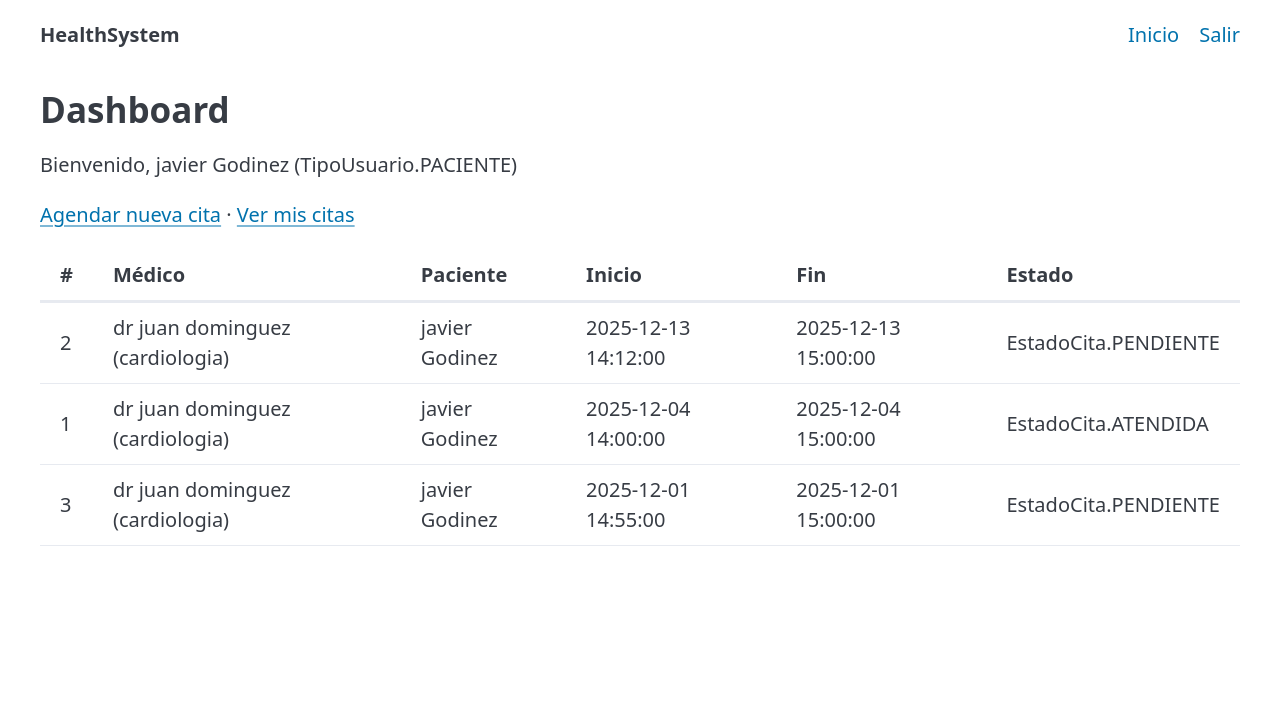
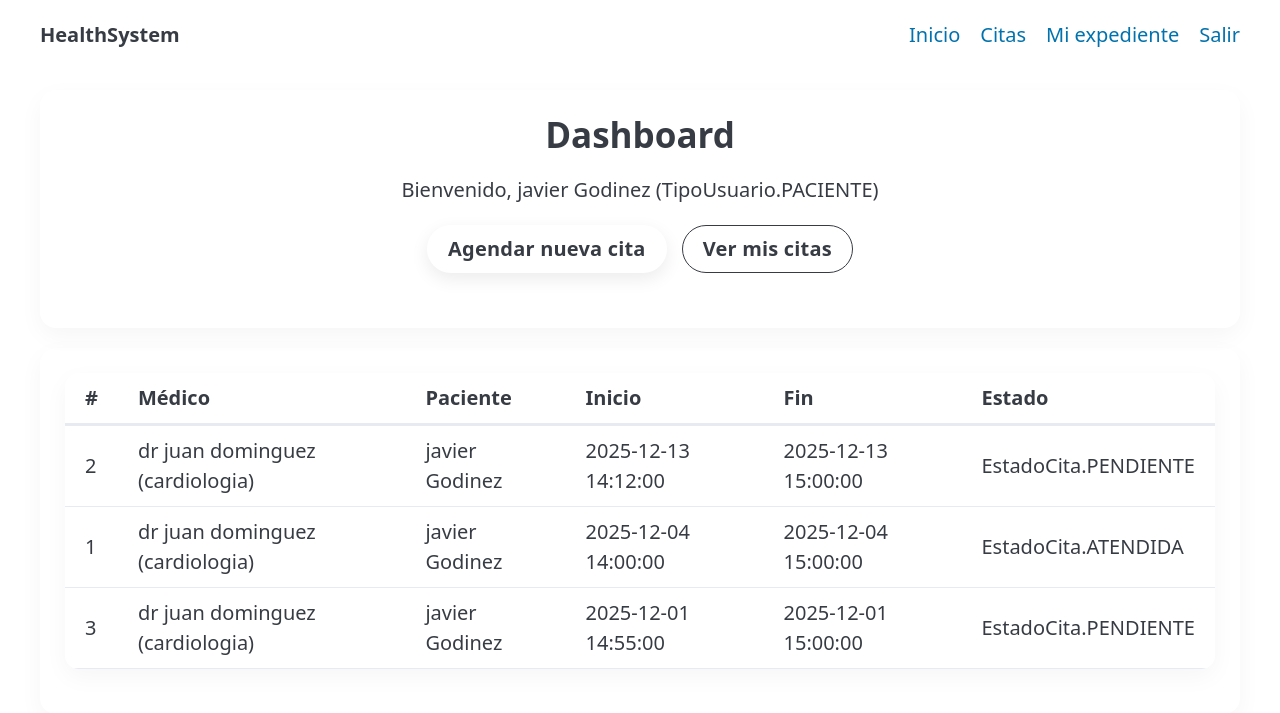
Before and after one commit to GuillenJavier/HSWEB, a Flask app: page / in a window 1280 px wide. Shown: the top 713 px of the page. Run offline with Flask 3, Linux system fonts and the light colour scheme; a user stored in the database is signed in; some libraries are stand-ins or nearby versions.

Commit message:
tu mensaje

```diff
--- a/app.py
+++ b/app.py
@@ -12,12 +12,14 @@
 from models import Usuario, Medico, Cita, TipoUsuario, EstadoCita, Expediente
 from utils import has_overlap
 
+# ----------------- APP & LOGIN -----------------
 app = Flask(__name__)
 app.config["SECRET_KEY"] = os.environ.get("SECRET_KEY", secrets.token_hex(32))
+
 init_db()
 
 login_manager = LoginManager()
-login_manager.login_view = "login"
+login_manager.login_view = "login"  # endpoint al que redirige si no estás autenticado
 login_manager.init_app(app)
 
 @contextmanager
@@ -37,15 +39,18 @@
     with get_db() as db:
         return db.get(Usuario, int(user_id))
 
+
+# ----------------- HELPERS -----------------
 def saludo_actual():
-    hora = datetime.now().hour
-    if 5 <= hora <= 11:
+    h = datetime.now().hour
+    if 5 <= h <= 11:
         return "Buen día"
-    elif 12 <= hora <= 18:
+    elif 12 <= h <= 18:
         return "Buenas tardes"
-    else:
-        return "Buenas noches"
+    return "Buenas noches"
 
+
+# ----------------- DASHBOARD -----------------
 @app.route("/")
 @login_required
 def dashboard():
@@ -67,8 +72,8 @@
                 saludo = saludo_actual()
                 doctor_nombre = f"Dr. {medico.usuario.nombre} {medico.usuario.apellido}"
 
-            # --- NUEVO: lista de pacientes del doctor (únicos) ---
             if medico:
+                # Pacientes únicos que han tenido citas con este médico
                 pacientes = (
                     db.query(Usuario)
                     .join(Cita, Cita.paciente_id == Usuario.id)
@@ -77,7 +82,7 @@
                     .order_by(Usuario.apellido.asc(), Usuario.nombre.asc())
                     .all()
                 )
-                # conteo de citas pendientes por paciente (>= ahora)
+                # Conteo de citas pendientes por paciente
                 ahora = datetime.now()
                 rows = (
                     db.query(Cita.paciente_id, func.count(Cita.id))
@@ -95,21 +100,10 @@
             joinedload(Cita.medico).joinedload(Medico.usuario),
             joinedload(Cita.paciente),
         )
-
         if current_user.tipo == TipoUsuario.MEDICO and medico:
-            citas = (
-                base_query
-                .filter(Cita.medico_id == medico.id)
-                .order_by(Cita.start_at.desc())
-                .all()
-            )
+            citas = base_query.filter(Cita.medico_id == medico.id).order_by(Cita.start_at.desc()).all()
         elif current_user.tipo == TipoUsuario.PACIENTE:
-            citas = (
-                base_query
-                .filter(Cita.paciente_id == current_user.id)
-                .order_by(Cita.start_at.desc())
-                .all()
-            )
+            citas = base_query.filter(Cita.paciente_id == current_user.id).order_by(Cita.start_at.desc()).all()
         else:
             citas = base_query.order_by(Cita.start_at.desc()).all()
 
@@ -120,11 +114,12 @@
         EstadoCita=EstadoCita,
         saludo=saludo,
         doctor_nombre=doctor_nombre,
-        pacientes=pacientes,              # <-- NUEVO
-        pending_counts=pending_counts     # <-- NUEVO
+        pacientes=pacientes,
+        pending_counts=pending_counts
     )
 
-# ---------- Auth ----------
+
+# ----------------- AUTH -----------------
 @app.route("/register", methods=["GET", "POST"])
 def register():
     if request.method == "POST":
@@ -139,6 +134,7 @@
             if db.query(Usuario).filter_by(email=email).first():
                 flash("El correo ya está registrado", "warning")
                 return redirect(url_for("register"))
+
             u = Usuario(
                 nombre=nombre,
                 apellido=apellido,
@@ -148,29 +144,37 @@
             )
             db.add(u)
             db.flush()
+
             if u.tipo == TipoUsuario.MEDICO:
                 if not especialidad:
                     flash("Debes indicar la especialidad del médico", "warning")
                     return redirect(url_for("register"))
                 m = Medico(usuario_id=u.id, especialidad=especialidad)
                 db.add(m)
+
         flash("Registro exitoso. Inicia sesión.", "success")
         return redirect(url_for("login"))
     return render_template("register.html", TipoUsuario=TipoUsuario)
+
 
 @app.route("/login", methods=["GET", "POST"])
 def login():
     if request.method == "POST":
         email = request.form["email"].strip().lower()
         password = request.form["password"]
+
         with get_db() as db:
             u = db.query(Usuario).filter_by(email=email).first()
             if not u or not check_password_hash(u.password_hash, password):
                 flash("Credenciales inválidas", "danger")
                 return redirect(url_for("login"))
+
             login_user(u)
-            return redirect(url_for("dashboard"))
+            next_url = request.args.get("next")
+            return redirect(next_url or url_for("dashboard"))
+
     return render_template("login.html")
+
 
 @app.route("/logout")
 @login_required
@@ -178,7 +182,8 @@
     logout_user()
     return redirect(url_for("login"))
 
-# ---------- Citas ----------
+
+# ----------------- CITAS -----------------
 @app.route("/citas")
 @login_required
 def citas_list():
@@ -191,27 +196,17 @@
             joinedload(Cita.medico).joinedload(Medico.usuario),
             joinedload(Cita.paciente),
         )
-
         if current_user.tipo == TipoUsuario.MEDICO and medico:
-            citas = (
-                base_query
-                .filter(Cita.medico_id == medico.id)
-                .order_by(Cita.start_at.desc())
-                .all()
-            )
+            citas = base_query.filter(Cita.medico_id == medico.id).order_by(Cita.start_at.desc()).all()
         elif current_user.tipo == TipoUsuario.PACIENTE:
-            citas = (
-                base_query
-                .filter(Cita.paciente_id == current_user.id)
-                .order_by(Cita.start_at.desc())
-                .all()
-            )
+            citas = base_query.filter(Cita.paciente_id == current_user.id).order_by(Cita.start_at.desc()).all()
         else:
             citas = base_query.order_by(Cita.start_at.desc()).all()
 
         medicos = db.query(Medico).options(joinedload(Medico.usuario)).all()
 
     return render_template("appointments_list.html", citas=citas, medicos=medicos, EstadoCita=EstadoCita)
+
 
 @app.route("/citas/nueva", methods=["GET", "POST"])
 @login_required
@@ -233,6 +228,7 @@
             if has_overlap(db, medico_id, start_at, end_at):
                 flash("El médico ya tiene una cita en ese horario", "warning")
                 return redirect(url_for("citas_new"))
+
             cita = Cita(
                 medico_id=medico_id,
                 paciente_id=current_user.id,
@@ -242,10 +238,12 @@
                 notas=notas,
             )
             db.add(cita)
+
         flash("Cita creada", "success")
         return redirect(url_for("citas_list"))
 
     return render_template("appointments_new.html", medicos=medicos)
+
 
 @app.route("/citas/<int:cita_id>/editar", methods=["GET", "POST"])
 @login_required
@@ -270,6 +268,7 @@
         if current_user.tipo == TipoUsuario.MEDICO:
             medico_actual = db.query(Medico).filter(Medico.usuario_id == current_user.id).first()
 
+    # permisos para ver/editar
     puede_ver = (
         current_user.tipo == TipoUsuario.ADMIN
         or (current_user.tipo == TipoUsuario.PACIENTE and current_user.id == cita.paciente_id)
@@ -299,6 +298,7 @@
 
             target_medico_id = c.medico_id
 
+            # Admin y Médico pueden modificar todo
             if current_user.tipo in (TipoUsuario.ADMIN, TipoUsuario.MEDICO):
                 if "medico_id" in request.form:
                     try:
@@ -321,8 +321,7 @@
                 )
                 c.estado = EstadoCita(estado_val)
                 c.notas = request.form.get("notas") or None
-            else:
-                target_medico_id = c.medico_id
+            # Paciente: solo fechas (ya tomadas arriba)
 
             if has_overlap(db, target_medico_id, start_at, end_at, exclude_id=c.id):
                 flash("El médico ya tiene una cita en ese horario", "warning")
@@ -336,8 +335,8 @@
         return redirect(url_for("citas_list"))
 
     es_admin = current_user.tipo == TipoUsuario.ADMIN
-    es_medico = current_user.tipo == TipoUsuario.MEDICO and medico_actual and medico_actual.id == cita.medico_id
-    puede_editar_todo = es_admin or es_medico
+    es_medico_prop = current_user.tipo == TipoUsuario.MEDICO and medico_actual and medico_actual.id == cita.medico_id
+    puede_editar_todo = es_admin or es_medico_prop
 
     return render_template(
         "appointments_edit.html",
@@ -346,6 +345,7 @@
         EstadoCita=EstadoCita,
         puede_editar_todo=puede_editar_todo
     )
+
 
 @app.route("/citas/<int:cita_id>/cancelar", methods=["POST"])
 @login_required
@@ -369,6 +369,7 @@
             flash("No tienes permisos para cancelar esta cita", "danger")
             return redirect(url_for("citas_list"))
 
+        # Paciente solo puede cancelar con 24h de anticipación
         if current_user.tipo == TipoUsuario.PACIENTE:
             ahora = datetime.now()
             if c.start_at - ahora < timedelta(hours=24):
@@ -380,7 +381,8 @@
     flash("Cita cancelada", "success")
     return redirect(url_for("citas_list"))
 
-# ---------- Doctores ----------
+
+# ----------------- DOCTORES -----------------
 @app.route("/doctores")
 @login_required
 def doctores_list():
@@ -389,6 +391,65 @@
     with get_db() as db:
         doctores = db.query(Medico).options(joinedload(Medico.usuario)).order_by(Medico.id.asc()).all()
     return render_template("doctores_list.html", doctores=doctores)
+
+
+@app.route("/doctor/<int:medico_id>")
+@login_required
+def doctor_perfil(medico_id: int):
+    with get_db() as db:
+        medico = (
+            db.query(Medico)
+            .options(joinedload(Medico.usuario))
+            .filter(Medico.id == medico_id)
+            .first()
+        )
+        if not medico:
+            flash("Médico no encontrado", "warning")
+            return redirect(url_for("dashboard"))
+
+        es_admin = current_user.tipo == TipoUsuario.ADMIN
+        es_el_mismo_medico = False
+        if current_user.tipo == TipoUsuario.MEDICO:
+            medico_actual = db.query(Medico).filter(Medico.usuario_id == current_user.id).first()
+            es_el_mismo_medico = bool(medico_actual and medico_actual.id == medico.id)
+
+        if not (es_admin or es_el_mismo_medico):
+            abort(403)
+
+        hoy_inicio = datetime.combine(datetime.today().date(), time.min)
+        citas = (
+            db.query(Cita)
+            .options(
+                joinedload(Cita.paciente),
+                joinedload(Cita.medico).joinedload(Medico.usuario),
+            )
+            .filter(
+                Cita.medico_id == medico.id,
+                Cita.start_at >= hoy_inicio,
+            )
+            .order_by(Cita.start_at.asc())
+            .all()
+        )
+
+        pacientes = (
+            db.query(Usuario)
+            .join(Cita, Cita.paciente_id == Usuario.id)
+            .filter(Cita.medico_id == medico.id)
+            .distinct()
+            .order_by(Usuario.apellido.asc(), Usuario.nombre.asc())
+            .all()
+        )
+
+    puede_editar_expediente = es_admin or es_el_mismo_medico
+    return render_template(
+        "doctor_perfil.html",
+        medico=medico,
+        citas=citas,
+        pacientes=pacientes,
+        EstadoCita=EstadoCita,
+        puede_editar_expediente=puede_editar_expediente
+    )
+
 
 @app.route("/doctor/consultas")
 @login_required
@@ -428,8 +489,9 @@
         "doctor_consultas.html",
         citas=citas,
         EstadoCita=EstadoCita,
-        selected_paciente=selected_paciente  # <-- NUEVO
+        selected_paciente=selected_paciente
     )
+
 
 @app.route("/doctor/consultas/concluidas")
 @login_required
@@ -459,10 +521,42 @@
 
     return render_template("doctor_concluidas.html", citas=citas, EstadoCita=EstadoCita)
 
-# ---------- Expediente ----------
+
+@app.route("/doctor/expedientes")
+@login_required
+def doctor_expedientes():
+    """Lista de pacientes atendidos por el doctor con acceso a sus expedientes."""
+    if current_user.tipo != TipoUsuario.MEDICO:
+        abort(403)
+
+    with get_db() as db:
+        medico = db.query(Medico).filter(Medico.usuario_id == current_user.id).first()
+        if not medico:
+            flash("No hay registro de médico asociado a tu usuario.", "warning")
+            return redirect(url_for("dashboard"))
+
+        pacientes = (
+            db.query(Usuario)
+            .join(Cita, Cita.paciente_id == Usuario.id)
+            .filter(Cita.medico_id == medico.id)
+            .distinct()
+            .order_by(Usuario.apellido.asc(), Usuario.nombre.asc())
+            .all()
+        )
+
+    # El propio médico puede editar expedientes
+    return render_template(
+        "doctor_expedientes.html",
+        pacientes=pacientes,
+        puede_editar_expediente=True
+    )
+
+
+# ----------------- EXPEDIENTE -----------------
 @app.route("/expediente/<int:paciente_id>")
 @login_required
 def expediente_view(paciente_id: int):
+    # Paciente solo ve el suyo; médico/admin pueden ver cualquiera
     if current_user.tipo == TipoUsuario.PACIENTE and current_user.id != paciente_id:
         abort(403)
 
@@ -487,6 +581,7 @@
         puede_editar=puede_editar
     )
 
+
 @app.route("/expediente/<int:paciente_id>/editar", methods=["GET", "POST"])
 @login_required
 def expediente_edit(paciente_id: int):
@@ -500,6 +595,7 @@
             return redirect(url_for("dashboard"))
 
         expediente = db.query(Expediente).filter(Expediente.paciente_id == paciente_id).first()
+
         if request.method == "POST":
             antecedentes = request.form.get("antecedentes") or None
             alergias = request.form.get("alergias") or None
@@ -521,11 +617,13 @@
             flash("Expediente guardado", "success")
             return redirect(url_for("expediente_view", paciente_id=paciente_id))
 
+    # GET (segunda consulta para hidratar si hizo rollback previo)
     with get_db() as db:
         expediente = db.query(Expediente).filter(Expediente.paciente_id == paciente_id).first()
 
     return render_template("expediente_edit.html", paciente=paciente, expediente=expediente)
 
-# --------- Run ---------
+
+# ----------------- RUN -----------------
 if __name__ == "__main__":
     app.run(debug=True, host="127.0.0.1", port=5000)
--- a/templates/_layout.html
+++ b/templates/_layout.html
@@ -5,6 +5,82 @@
   <meta name="viewport" content="width=device-width, initial-scale=1">
   <title>{% block title %}HealthSystem{% endblock %}</title>
   <link rel="stylesheet" href="https://cdn.jsdelivr.net/npm/@picocss/pico@2/css/pico.min.css">
+
+  <style>
+    /* --- Utilidades --- */
+    .center {
+      text-align: center;
+    }
+    .action-bar {
+      display: flex;
+      gap: 0.75rem;
+      justify-content: center;
+      align-items: center;
+      flex-wrap: wrap;
+      margin: 1rem 0 1.5rem;
+    }
+    .btn {
+      display: inline-flex;
+      align-items: center;
+      justify-content: center;
+      padding: 0.65rem 1rem;
+      border-radius: 999px;
+      text-decoration: none !important;
+      border: 1px solid transparent;
+      transition: transform .08s ease, box-shadow .2s ease, background .2s ease;
+      font-weight: 600;
+      letter-spacing: .2px;
+      line-height: 1;
+      white-space: nowrap;
+    }
+    .btn:hover { transform: translateY(-1px); }
+    .btn:active { transform: translateY(0); }
+
+    .btn-primary {
+      background: var(--primary);
+      color: var(--primary-inverse);
+      box-shadow: 0 6px 18px rgba(0,0,0,.08);
+    }
+    .btn-primary:hover {
+      filter: brightness(1.03);
+      box-shadow: 0 8px 22px rgba(0,0,0,.12);
+    }
+
+    .btn-secondary {
+      background: var(--muted-border-color);
+      color: var(--muted-color);
+    }
+
+    .btn-ghost {
+      background: transparent;
+      color: var(--primary);
+      border-color: var(--primary);
+    }
+
+    /* Tarjetas suaves para secciones */
+    .card {
+      border: 1px solid var(--muted-border-color);
+      border-radius: 16px;
+      padding: 1.25rem;
+      background: var(--card-background-color, var(--background-color));
+      box-shadow: 0 8px 24px rgba(0,0,0,.04);
+    }
+
+    /* Tabla más limpia */
+    table {
+      border-collapse: separate;
+      border-spacing: 0;
+      overflow: hidden;
+      border-radius: 14px;
+      box-shadow: 0 8px 24px rgba(0,0,0,.04);
+    }
+    thead th {
+      background: var(--muted-border-color);
+    }
+    tbody tr:hover {
+      background: color-mix(in srgb, var(--muted-border-color) 40%, transparent);
+    }
+  </style>
 </head>
 <body>
   <nav class="container">
@@ -14,6 +90,13 @@
     <ul>
       {% if current_user.is_authenticated %}
         <li><a href="{{ url_for('dashboard') }}">Inicio</a></li>
+        <li><a href="{{ url_for('citas_list') }}">Citas</a></li>
+        {% if current_user.tipo == 'PACIENTE' %}
+          <li><a href="{{ url_for('expediente_view', paciente_id=current_user.id) }}">Mi expediente</a></li>
+        {% endif %}
+        {% if current_user.tipo == 'ADMIN' or current_user.tipo == 'MEDICO' %}
+          <li><a href="{{ url_for('doctores_list') }}">Doctores</a></li>
+        {% endif %}
         <li><a href="{{ url_for('logout') }}">Salir</a></li>
       {% else %}
         <li><a href="{{ url_for('login') }}">Entrar</a></li>
--- a/templates/dashboard.html
+++ b/templates/dashboard.html
@@ -3,29 +3,57 @@
 {% block content %}
 
 {% if current_user.tipo == 'MEDICO' %}
+  <section class="card">
     {% if saludo and doctor_nombre %}
-    <h2>{{ saludo }}, {{ doctor_nombre }}.</h2>
+      <h2 class="center">{{ saludo }}, {{ doctor_nombre }}.</h2>
     {% else %}
-    <h2>Bienvenido(a) doctor(a).</h2>
+      <h2 class="center">Bienvenido(a) doctor(a).</h2>
     {% endif %}
 
-  <p>
-    <a href="{{ url_for('doctor_consultas') }}">Ver mis citas pendientes</a>
-    ·
-    <a href="{{ url_for('doctor_concluidas') }}">Ver citas concluidas</a>
-  </p>
+    <!-- Botones centrados -->
+    <div class="action-bar">
+      <a class="btn btn-primary" href="{{ url_for('doctor_consultas') }}">Mis citas pendientes</a>
+      <a class="btn btn-ghost" href="{{ url_for('doctor_concluidas') }}">Citas concluidas</a>
+      <a class="btn btn-secondary" href="{{ url_for('doctor_expedientes') }}">Expedientes de mis pacientes</a>
+    </div>
+  </section>
 
-  <!-- Para el dashboard del médico pediste solo botones, sin tabla -->
+  <section class="card" style="margin-top: 1rem;">
+    <h3>Pacientes atendidos</h3>
+    {% if pacientes|length == 0 %}
+      <p class="center">Aún no tienes pacientes registrados por citas.</p>
     {% else %}
-  <!-- Vista original para paciente/admin -->
-  <h2>Dashboard</h2>
-  <p>Bienvenido, {{ current_user.nombre }} {{ current_user.apellido }} ({{ current_user.tipo }})</p>
-  <p>
-    <a href="{{ url_for('citas_new') }}">Agendar nueva cita</a> ·
-    <a href="{{ url_for('citas_list') }}">Ver mis citas</a>
-    {% if current_user.tipo == 'MEDICO' %}· <a href="{{ url_for('doctor_consultas') }}">Mis consultas</a>{% endif %}
-  </p>
+      <ul>
+        {% for p in pacientes %}
+          {% set pendientes = pending_counts.get(p.id, 0) %}
+          <li style="display:flex; align-items:center; justify-content:space-between; gap:.5rem; flex-wrap:wrap; padding:.35rem 0;">
+            <div>
+              <strong>{{ p.nombre }} {{ p.apellido }}</strong>
+              <small style="opacity:.7;"> · {% if pendientes > 0 %}{{ pendientes }} pendiente(s){% else %}Sin pendientes{% endif %}</small>
+            </div>
+            <div class="action-bar" style="margin:0;">
+              <a class="btn btn-ghost" href="{{ url_for('doctor_consultas', paciente_id=p.id) }}">Ver citas</a>
+              <a class="btn btn-primary" href="{{ url_for('expediente_view', paciente_id=p.id) }}">Ver expediente</a>
+            </div>
+          </li>
+        {% endfor %}
+      </ul>
+    {% endif %}
+  </section>
 
+{% else %}
+  <!-- Vista para paciente/admin -->
+  <section class="card">
+    <h2 class="center">Dashboard</h2>
+    <p class="center">Bienvenido, {{ current_user.nombre }} {{ current_user.apellido }} ({{ current_user.tipo }})</p>
+
+    <div class="action-bar">
+      <a class="btn btn-primary" href="{{ url_for('citas_new') }}">Agendar nueva cita</a>
+      <a class="btn btn-ghost" href="{{ url_for('citas_list') }}">Ver mis citas</a>
+    </div>
+  </section>
+
+  <section class="card" style="margin-top:1rem;">
     <table>
       <thead>
         <tr>
@@ -50,6 +78,7 @@
         {% endfor %}
       </tbody>
     </table>
+  </section>
 {% endif %}
 
 {% endblock %}
```
Also changed, not shown: templates/doctor_expedientes.html (added, +36 -0 lines), templates/doctor_perfil.html (+38 -12 lines), health_system.db. Lines whose indentation alone changed are shown as unchanged.
